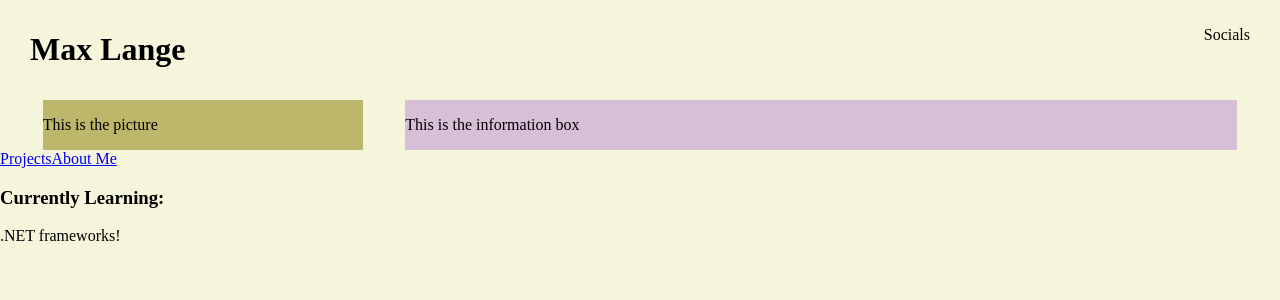
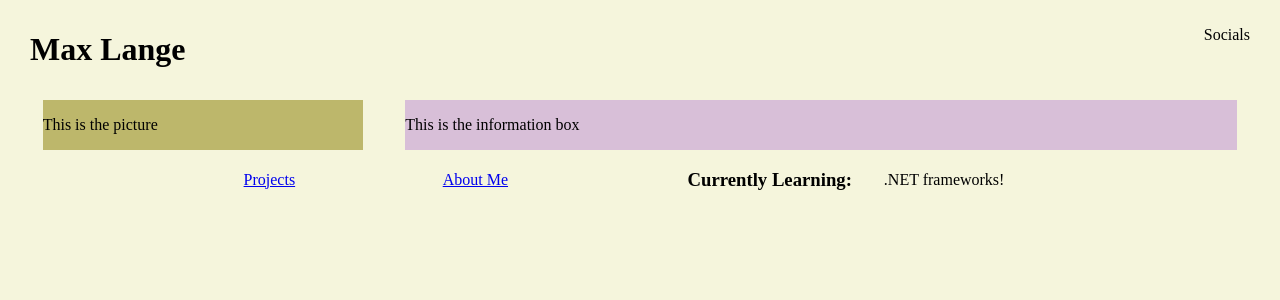
Before and after one commit to Abekomon/personal-site, a React (Vite) app: page / in a window 1280 px wide. Shown: the top 300 px of the page. Built offline with nearby package versions, Linux system fonts and the light colour scheme.

Commit message:
Add basic styling to HomeNav

```diff
--- a/src/Components/HomeNav/HomeNav.css
+++ b/src/Components/HomeNav/HomeNav.css
@@ -0,0 +1,15 @@
+.home-nav, .currently-learning {
+  display: flex;
+  flex-direction: row;
+  justify-content: space-evenly;
+  align-items: center;
+}
+
+.home-nav {
+  width: 85%;
+  margin: auto;
+}
+
+.currently-learning {
+  width: 35%;
+}
```
